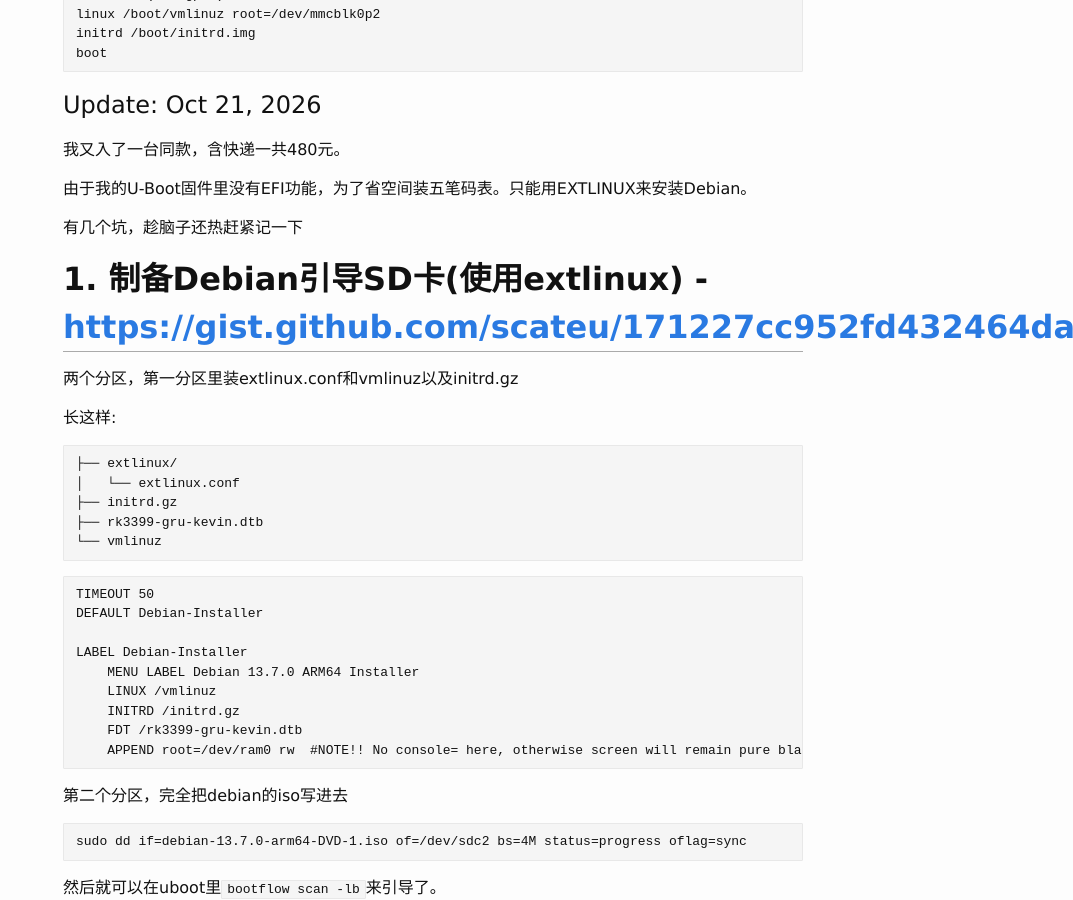
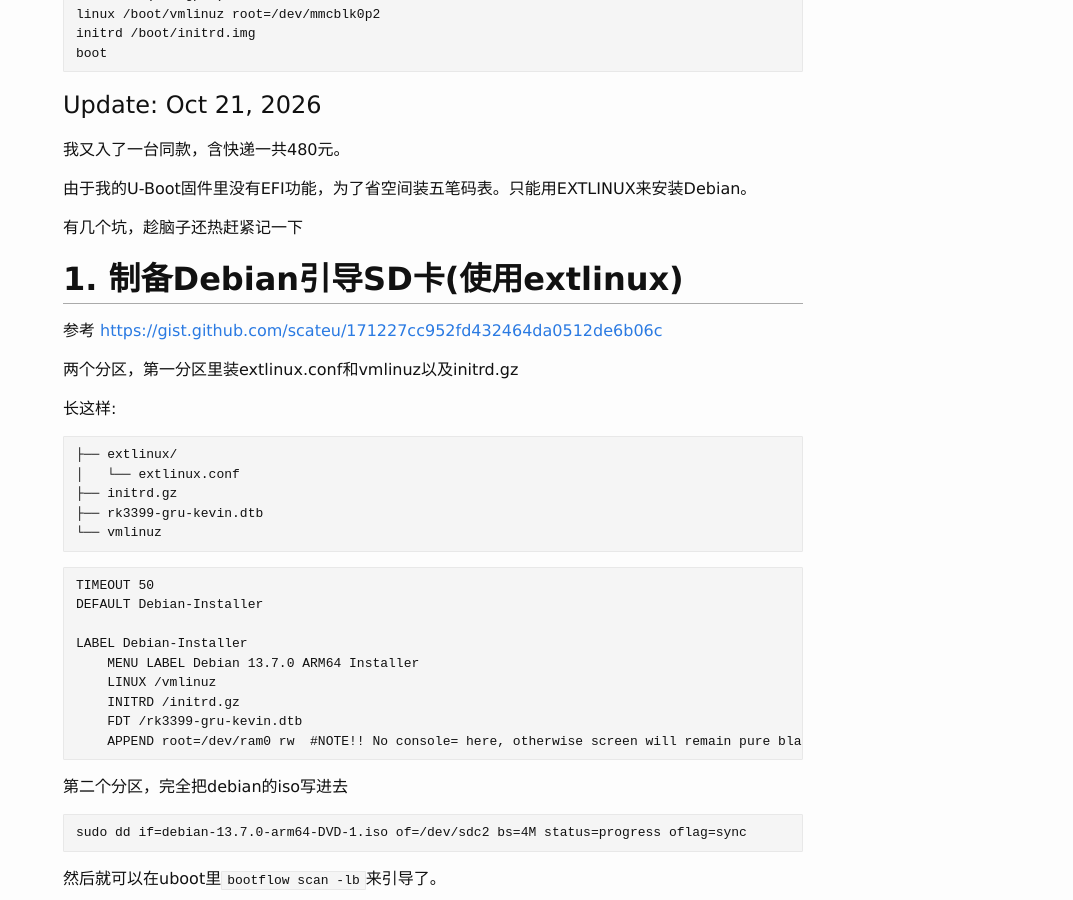
Before and after one commit to scateu/scateu.github.io, a Jekyll site: the page built from _posts/2025-07-22-chromebook-libreboot.md, in a window 1280 px wide and 900 px high, scrolled down 4851 px. Shown: the whole window, without its empty margins (207-1280 px from the left). Built offline with Jekyll 4.4.1, drawn with Linux system fonts in a browser that asks for light colours; nearby versions of some CDN libraries; comment, search, counter and statistics services are not loaded.

Commit message:
Update 2025-07-22-chromebook-libreboot.md

```diff
--- a/_posts/2025-07-22-chromebook-libreboot.md
+++ b/_posts/2025-07-22-chromebook-libreboot.md
@@ -231,7 +231,9 @@ boot
 
 有几个坑，趁脑子还热赶紧记一下
 
-## 1. 制备Debian引导SD卡(使用extlinux) - <https://gist.github.com/scateu/171227cc952fd432464da0512de6b06c>
+## 1. 制备Debian引导SD卡(使用extlinux)
+
+参考 <https://gist.github.com/scateu/171227cc952fd432464da0512de6b06c>
 
 两个分区，第一分区里装extlinux.conf和vmlinuz以及initrd.gz
 
```
